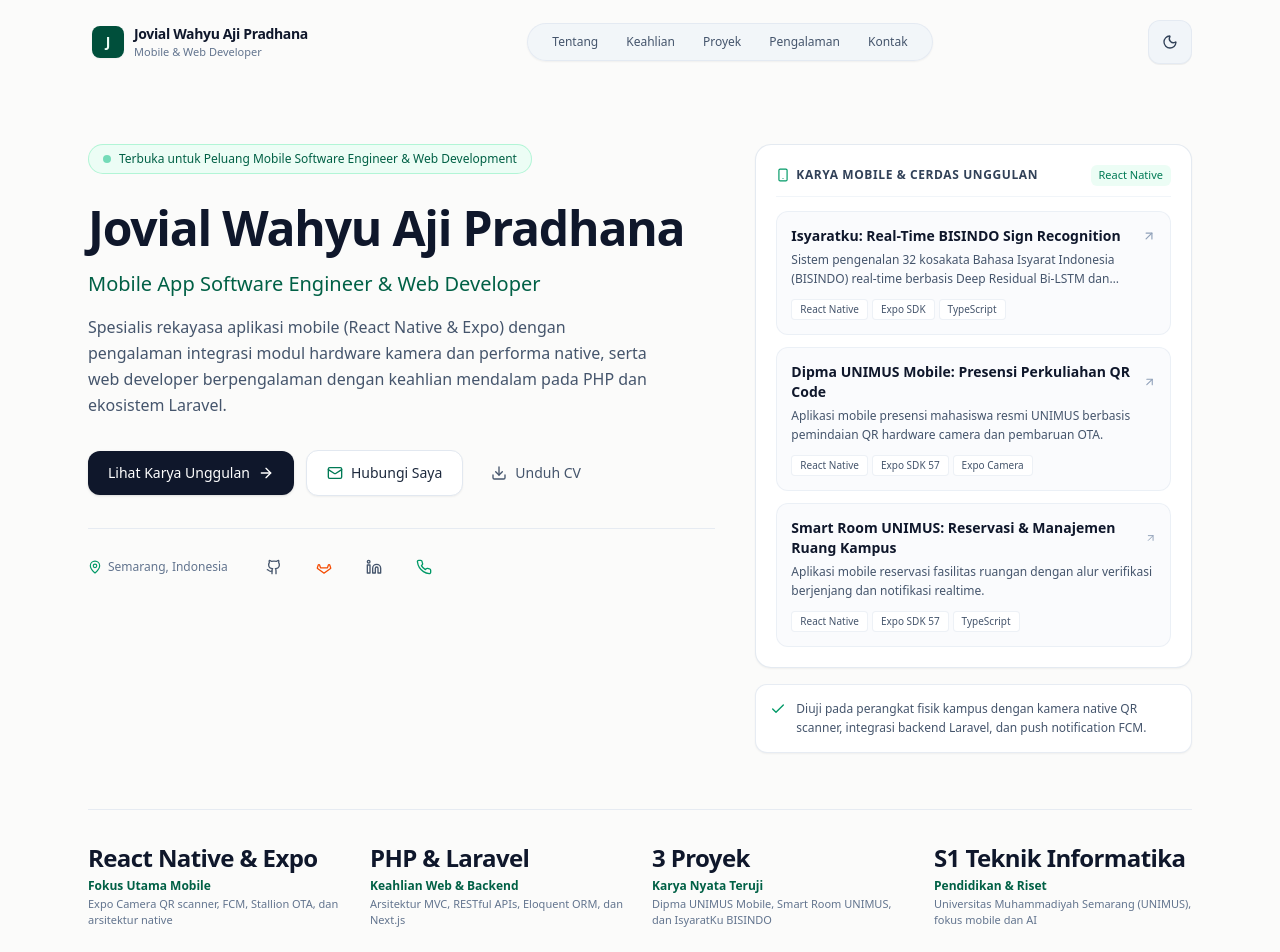
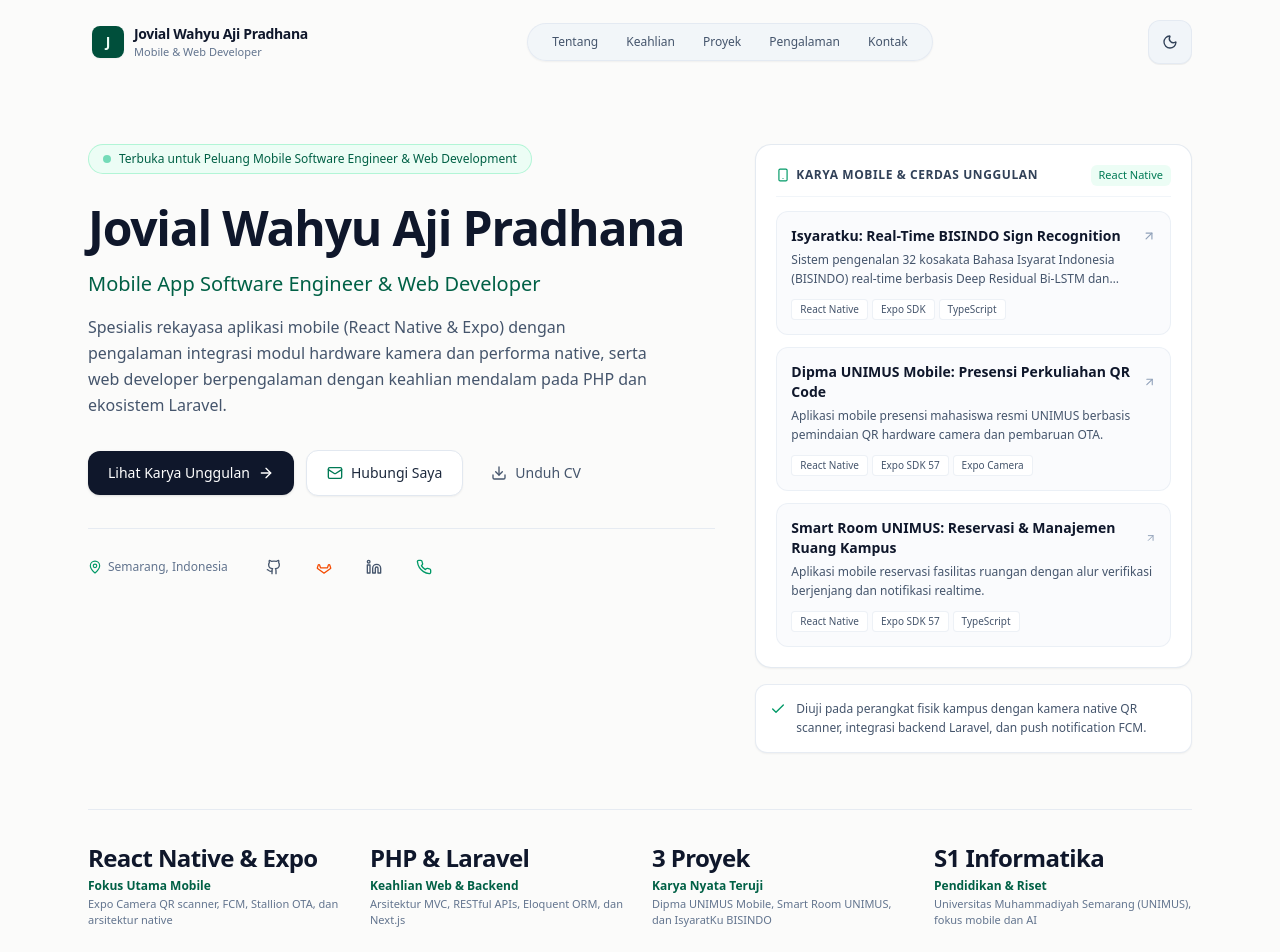
Before and after one commit to Vial30/portofolio, a Next.js app: page / in a window 1280 px wide. Shown: the top 952 px of the page. Built offline with nearby package versions, Linux system fonts and the light colour scheme.

Commit message:
fix: update degree to S1 Informatika and mark graduation as 2026

```diff
--- a/src/data/portfolio.ts
+++ b/src/data/portfolio.ts
@@ -75,7 +75,7 @@ export const portfolioData: PortfolioData = {
     name: "Jovial Wahyu Aji Pradhana",
     title: "Mobile App Software Engineer & Web Developer",
     tagline: "Spesialis rekayasa aplikasi mobile (React Native & Expo) dengan pengalaman integrasi modul hardware kamera dan performa native, serta web developer berpengalaman dengan keahlian mendalam pada PHP dan ekosistem Laravel.",
-    bio: "Mahasiswa S1 Teknik Informatika di Universitas Muhammadiyah Semarang (UNIMUS) yang aktif membangun aplikasi mobile skala kampus dan sistem web terstruktur. Keahlian utama berfokus pada rekayasa aplikasi mobile menggunakan React Native (Expo) dengan pemindai QR hardware kamera, push notifications FCM, pembaruan aplikasi OTA via Stallion, dan streaming data real-time. Memiliki kapabilitas kuat dalam pengembangan web dan backend menggunakan PHP, Laravel, Next.js, dan TypeScript.",
+    bio: "Lulusan S1 Informatika dari Universitas Muhammadiyah Semarang (UNIMUS) yang aktif membangun aplikasi mobile skala kampus dan sistem web terstruktur. Keahlian utama berfokus pada rekayasa aplikasi mobile menggunakan React Native (Expo) dengan pemindai QR hardware kamera, push notifications FCM, pembaruan aplikasi OTA via Stallion, dan streaming data real-time. Memiliki kapabilitas kuat dalam pengembangan web dan backend menggunakan PHP, Laravel, Next.js, dan TypeScript.",
     location: "Semarang, Indonesia",
     availability: "Terbuka untuk Peluang Mobile Software Engineer & Web Development",
     email: "jovialwahyu18@gmail.com",
@@ -107,7 +107,7 @@ export const portfolioData: PortfolioData = {
     },
     {
       label: "Pendidikan & Riset",
-      value: "S1 Teknik Informatika",
+      value: "S1 Informatika",
       detail: "Universitas Muhammadiyah Semarang (UNIMUS), fokus mobile dan AI",
     },
   ],
@@ -253,11 +253,11 @@ export const portfolioData: PortfolioData = {
     },
     {
       id: "edu-1",
-      role: "S1 Teknik Informatika",
+      role: "S1 Informatika",
       company: "Universitas Muhammadiyah Semarang (UNIMUS)",
-      period: "2022 - Sekarang (Estimasi 2026)",
+      period: "2022 - 2026",
       location: "Semarang, Indonesia",
-      description: "Menempuh pendidikan sarjana dengan fokus pada Rekayasa Perangkat Lunak, Pemrograman Mobile, Arsitektur Aplikasi Web Modern, serta Riset Kecerdasan Buatan (Computer Vision & Deep Learning untuk pengenalan bahasa isyarat).",
+      description: "Menyelesaikan pendidikan sarjana dengan fokus pada Rekayasa Perangkat Lunak, Pemrograman Mobile, Arsitektur Aplikasi Web Modern, serta Riset Kecerdasan Buatan (Computer Vision & Deep Learning untuk pengenalan bahasa isyarat).",
       skills: ["Software Engineering", "Mobile Development", "PHP / Laravel", "Database Systems", "Computer Vision"],
       type: "education",
     },
```
Also changed, not shown: 1 other file (tests, documents, lock files or other folders).
